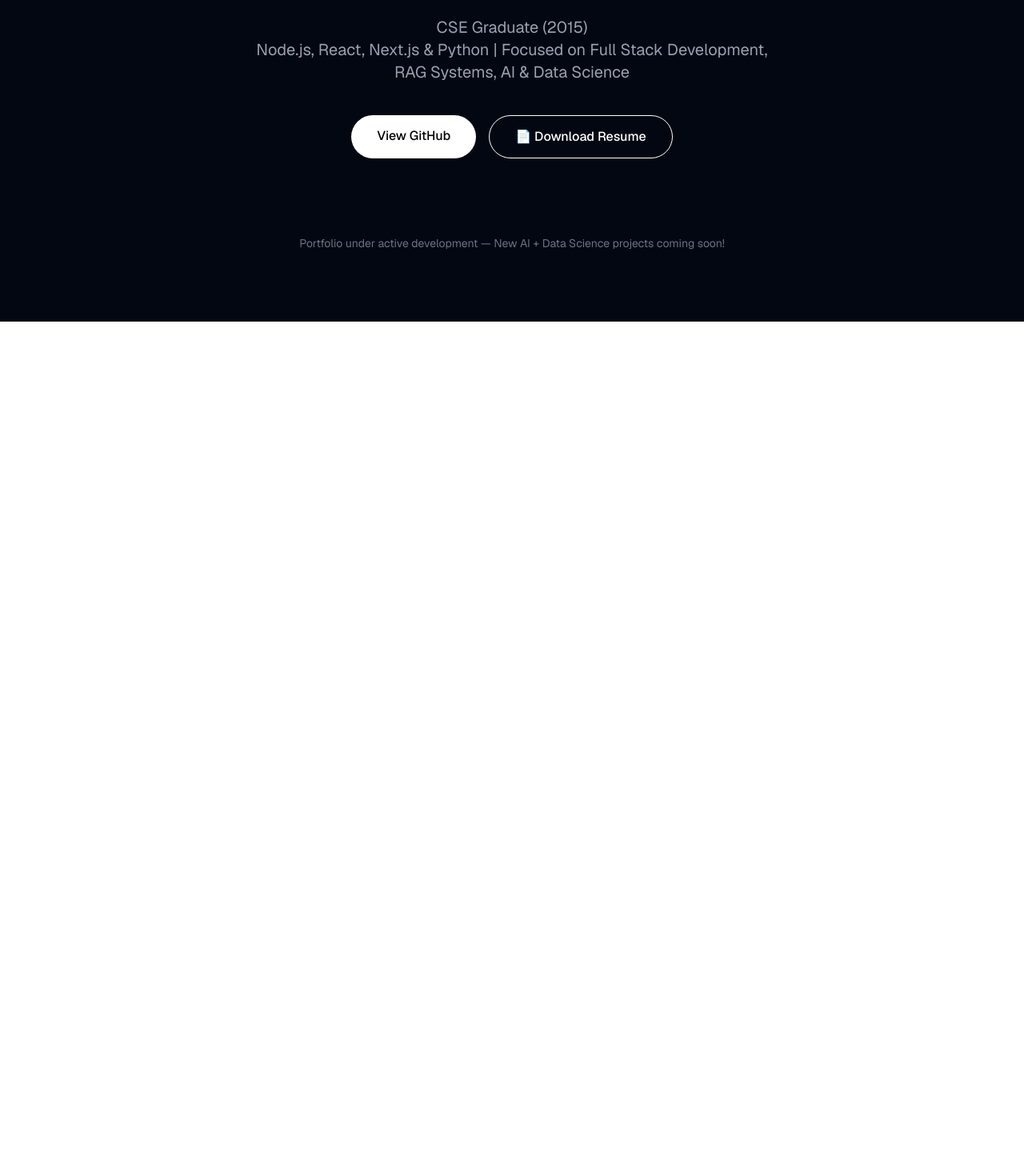
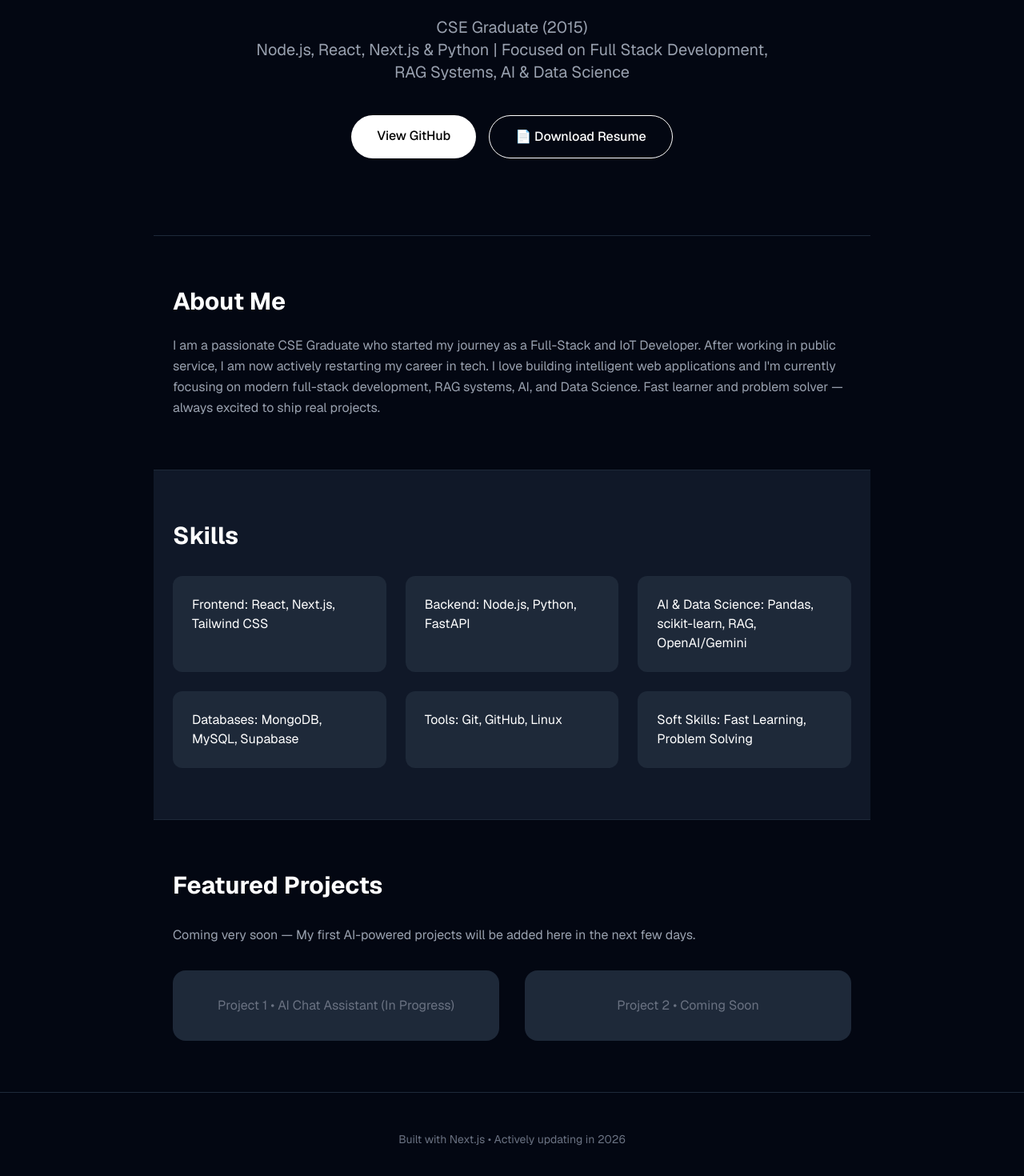
Before and after one commit to SravyaDevIT/my-portfolio, a Next.js app: page / in a window 1280 px wide. Shown: the part 398-1868 px from the top of the page at 80% size. Before the commit the page ends 800 px from the top, so only its background shows below. Built offline with nearby package versions, Linux system fonts and the light colour scheme.

Commit message:
portfolio upgraded with about, skill and project sections

```diff
--- a/src/app/page.tsx
+++ b/src/app/page.tsx
@@ -14,7 +14,7 @@
         </div>
       </nav>
 
-      {/* Hero Section - Updated as per your request */}
+      {/* Hero */}
       <section className="max-w-4xl mx-auto px-6 py-24 text-center">
         <h2 className="text-6xl font-bold mb-6 leading-tight">
           Full-Stack Developer<br />
@@ -26,25 +26,56 @@
         </p>
 
         <div className="flex gap-4 justify-center flex-wrap">
-          <a
-            href="https://github.com/SravyaDevIT"
-            target="_blank"
-            className="bg-white text-black px-8 py-3.5 rounded-full font-medium hover:bg-gray-200 transition"
-          >
+          <a href="https://github.com/SravyaDevIT" target="_blank" className="bg-white text-black px-8 py-3.5 rounded-full font-medium hover:bg-gray-200 transition">
             View GitHub
           </a>
-          <a
-            href="/Sravya_Chindurupu_Resume_2026.pdf"
-            target="_blank"
-            className="border border-white px-8 py-3.5 rounded-full font-medium hover:bg-white hover:text-black transition"
-          >
+          <a href="/Sravya_Chindurupu_Resume_2026.pdf" target="_blank" className="border border-white px-8 py-3.5 rounded-full font-medium hover:bg-white hover:text-black transition">
             📄 Download Resume
           </a>
         </div>
       </section>
 
-      <div className="text-center text-gray-500 text-sm pb-12">
-        Portfolio under active development — New AI + Data Science projects coming soon!
+      {/* About Section */}
+      <section id="about" className="max-w-4xl mx-auto px-6 py-16 border-t border-gray-800">
+        <h3 className="text-3xl font-bold mb-6">About Me</h3>
+        <p className="text-gray-400 leading-relaxed">
+          I am a passionate CSE Graduate who started my journey as a Full-Stack and IoT Developer.
+          After working in public service, I am now actively restarting my career in tech.
+          I love building intelligent web applications and I'm currently focusing on modern full-stack development,
+          RAG systems, AI, and Data Science. Fast learner and problem solver — always excited to ship real projects.
+        </p>
+      </section>
+
+      {/* Skills Section */}
+      <section id="skills" className="max-w-4xl mx-auto px-6 py-16 border-t border-gray-800 bg-gray-900">
+        <h3 className="text-3xl font-bold mb-8">Skills</h3>
+        <div className="grid grid-cols-2 md:grid-cols-3 gap-6">
+          <div className="bg-gray-800 p-6 rounded-xl">Frontend: React, Next.js, Tailwind CSS</div>
+          <div className="bg-gray-800 p-6 rounded-xl">Backend: Node.js, Python, FastAPI</div>
+          <div className="bg-gray-800 p-6 rounded-xl">AI & Data Science: Pandas, scikit-learn, RAG, OpenAI/Gemini</div>
+          <div className="bg-gray-800 p-6 rounded-xl">Databases: MongoDB, MySQL, Supabase</div>
+          <div className="bg-gray-800 p-6 rounded-xl">Tools: Git, GitHub, Linux</div>
+          <div className="bg-gray-800 p-6 rounded-xl">Soft Skills: Fast Learning, Problem Solving</div>
+        </div>
+      </section>
+
+      {/* Projects Section (Ready for future projects) */}
+      <section id="projects" className="max-w-4xl mx-auto px-6 py-16 border-t border-gray-800">
+        <h3 className="text-3xl font-bold mb-8">Featured Projects</h3>
+        <p className="text-gray-400 mb-8">Coming very soon — My first AI-powered projects will be added here in the next few days.</p>
+        <div className="grid md:grid-cols-2 gap-8">
+          {/* Project cards will go here later */}
+          <div className="bg-gray-800 p-8 rounded-2xl text-center">
+            <p className="text-gray-500">Project 1 • AI Chat Assistant (In Progress)</p>
+          </div>
+          <div className="bg-gray-800 p-8 rounded-2xl text-center">
+            <p className="text-gray-500">Project 2 • Coming Soon</p>
+          </div>
+        </div>
+      </section>
+
+      <div className="text-center text-gray-500 text-sm py-12 border-t border-gray-800">
+        Built with Next.js • Actively updating in 2026
       </div>
     </div>
   );
```
